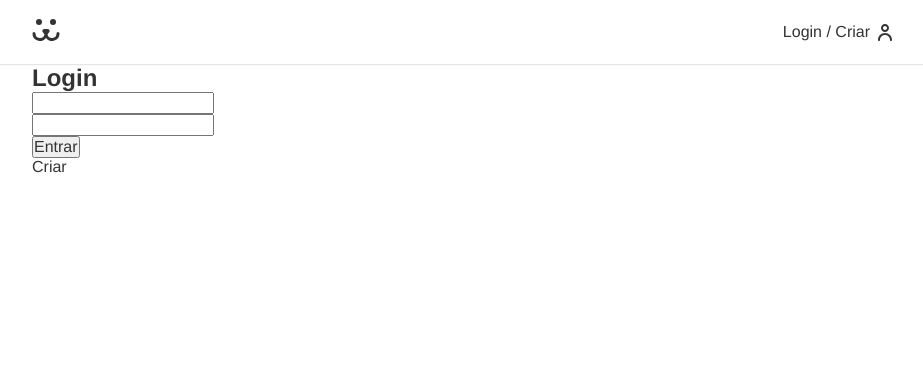
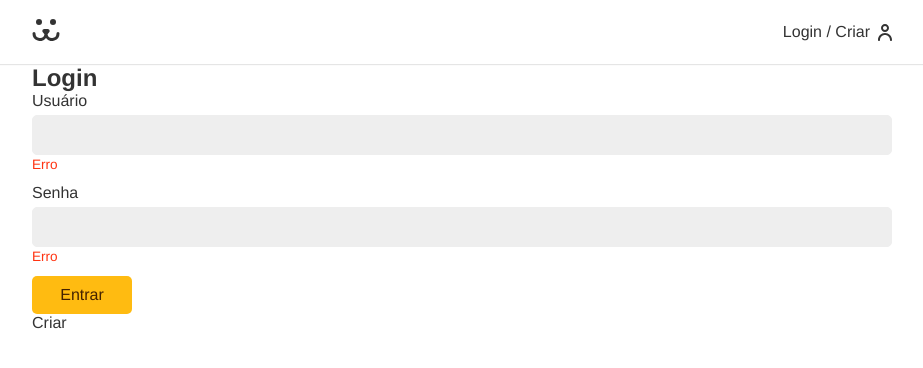
Before and after one commit to VictorNFerreira/Dogs, a React (Vite) app: page /login in a window 1280 px wide. Shown: the top 368 px of the page, without its empty margins (178-1101 px from the left). Built offline with nearby package versions, Linux system fonts and the light colour scheme.

Commit message:
Adicionado componentes e estilos de Input e Button

```diff
--- /dev/null
+++ b/src/Componentes/Forms/Button.jsx
@@ -0,0 +1,11 @@
+import React from "react";
+
+import estilos from "../../css/forms/Button.module.css";
+
+function Button(props)
+{
+    return <button {...props} class={estilos.botao}>{props.children}</button>
+
+}
+
+export default Button;
--- /dev/null
+++ b/src/Componentes/Forms/Input.jsx
@@ -0,0 +1,15 @@
+import React from "react";
+
+import estilos from "../../css/forms/Input.module.css";
+
+function Input(props)
+{
+    return <div class={estilos.formContainer}>
+        <label class={estilos.label} for={props.name}>{props.label}</label>
+        <input {...props} id={props.name} class={estilos.input} type={props.type} name={props.name}></input>
+        <p class={estilos.erro}>Erro</p>
+    </div>
+
+}
+
+export default Input;
--- a/src/Componentes/Login/LoginForm.jsx
+++ b/src/Componentes/Login/LoginForm.jsx
@@ -1,9 +1,12 @@
 import React from "react";
 import {Link} from "react-router-dom";
 
+import Input from "../Forms/Input";
+import Button from "../Forms/Button";
+
 function LoginForm()
 {
-    const [nome, setNome] = React.useState("");
+    const [usuario, setUsuario] = React.useState("");
     const [senha, setSenha] = React.useState("");
 
     function handleSubmit(event)
@@ -17,7 +20,7 @@ function LoginForm()
                 "Content-Type": "application/json"
 
             },
-            body: JSON.stringify({nome, senha})
+            body: JSON.stringify({usuario, senha})
 
         }).then((result) =>
             {
@@ -32,10 +35,13 @@ function LoginForm()
         <h1>Login</h1>
 
         <form action="" onSubmit={handleSubmit}>
-            <input type="text" value={nome} onChange={(event) => setNome(event.target.value)}></input>
-            <input type="password" value={senha} onChange={(event) => setSenha(event.target.value)}></input>
+            <Input label="Usuário" type="text" name="usuario"/>
+            <Input label="Senha" type="password" name="senha"/>
 
-            <button>Entrar</button>
+            <Button>Entrar</Button>
+
+            {/*<input type="text" value={usuario} onChange={(event) => setUsuario(event.target.value)}></input>
+            <input type="password" value={senha} onChange={(event) => setSenha(event.target.value)}></input>*/}
         </form>
         <Link to="/login/cadastro">Criar</Link>
     </section>
--- /dev/null
+++ b/src/css/forms/Button.module.css
@@ -0,0 +1,27 @@
+.botao
+{
+    min-width: 100px;
+    padding: 10px 20px;
+    border: none;
+    font-size: 1rem;
+    color: #442200;
+    background: #ffbb11;
+    border-radius: 5px;
+    cursor: pointer;
+    transition: 0.1s;
+
+}
+
+.botao:hover, .botao:focus
+{
+    box-shadow: 0px 0px 0px 2px #ffeeaa, 0px 0px 0px 3px #ffbb11;
+    outline: none;
+
+}
+
+.botao:disabled
+{
+    opacity: 0.6;
+    cursor: wait;
+
+}
--- /dev/null
+++ b/src/css/forms/Input.module.css
@@ -0,0 +1,41 @@
+.formContainer
+{
+    margin-bottom: 12px;
+
+}
+
+.label
+{
+    display: inline-block;
+    margin-bottom: 5px;
+
+}
+
+.input
+{
+    display: block;
+    width: 100%;
+    padding: 10px;
+    border: 1px solid #eeeeee;
+    background: #eeeeee;
+    border-radius: 5px;
+    transition: 0.1s;
+
+}
+
+.input:hover, .input:focus
+{
+    border-color: #ffbb11;
+    background: #ffffff;
+    box-shadow: 0px 0px 0px 2px #ffeeaa;
+    outline: none;
+
+}
+
+.erro
+{
+    margin-top: 2px;
+    font-size: 0.85rem;
+    color: #ff3311;
+
+}
```
